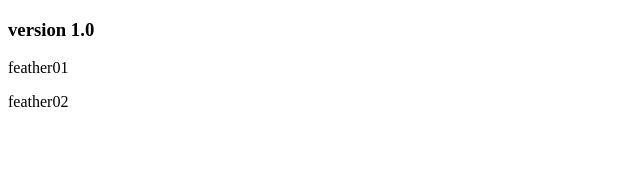
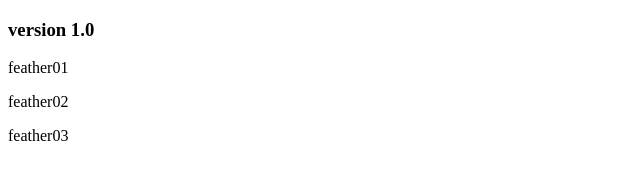
Before and after one commit to fedevsy/gitTest, a plain HTML site: page index.html in a window 1280 px wide. Shown: the full height of the page, 0-640 px from the left. Drawn offline with Linux system fonts and the light colour scheme.

Commit message:
기능개발_03 (개발완료)

```diff
--- a/index.html
+++ b/index.html
@@ -10,5 +10,6 @@
     <h3>version 1.0</h3>
     <p>feather01</p>
     <p>feather02</p>
+    <p>feather03</p>
 </body>
 </html>
```
